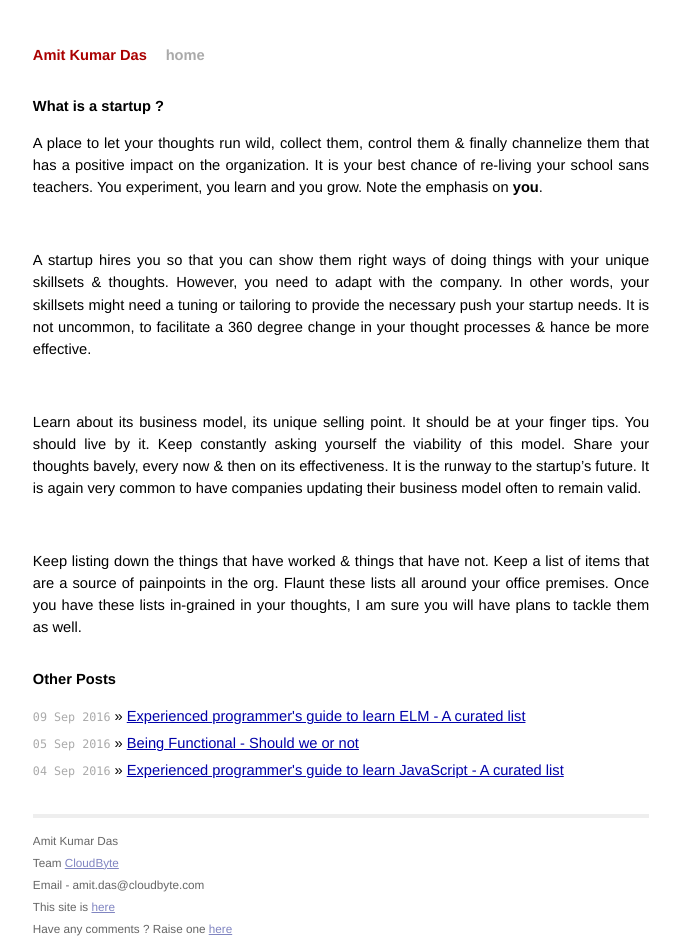
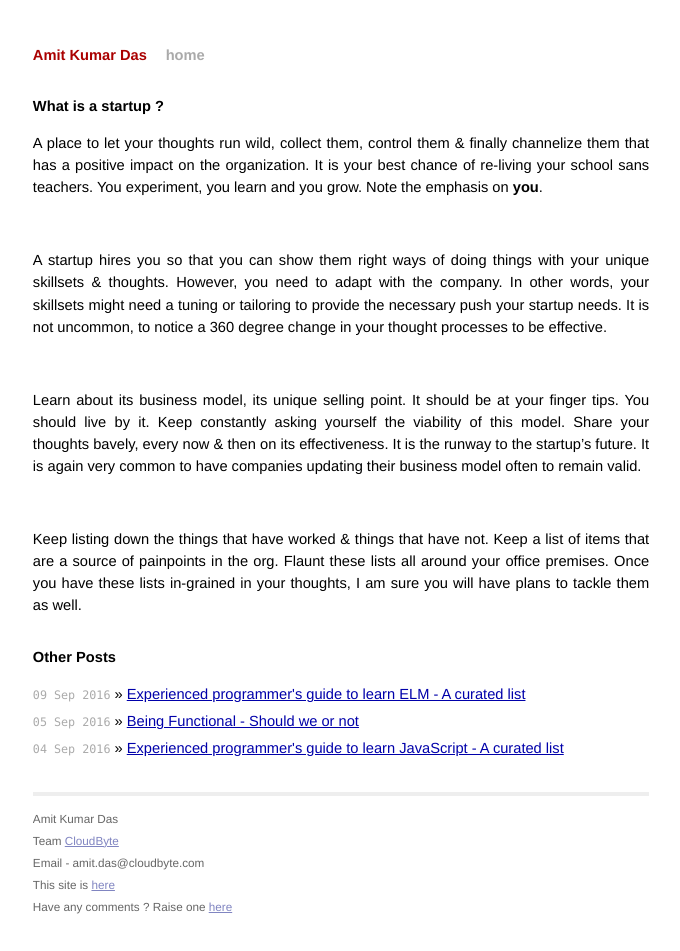
Before and after one commit to AmitKumarDas/amitkumardas.github.io, a Jekyll site: the page built from _posts/2016-09-11-what-is-a-startup.md, in a window 1280 px wide. Shown: the whole page, without its empty margins (299-979 px from the left). Built offline with Jekyll 4.4.1, drawn with Linux system fonts in a browser that asks for light colours.

Commit message:
Update 2016-09-11-what-is-a-startup.md

```diff
--- a/_posts/2016-09-11-what-is-a-startup.md
+++ b/_posts/2016-09-11-what-is-a-startup.md
@@ -5,26 +5,26 @@
 
 ## What is a startup ?
 
-> A place to let your thoughts run wild, collect them, control them & finally channelize them that
+A place to let your thoughts run wild, collect them, control them & finally channelize them that
 has a positive impact on the organization. It is your best chance of re-living your school sans
 teachers. You experiment, you learn and you grow. Note the emphasis on **you**.
 
 <br />
 
-> A startup hires you so that you can show them right ways of doing things with your unique skillsets & thoughts.
+A startup hires you so that you can show them right ways of doing things with your unique skillsets & thoughts.
 However, you need to adapt with the company. In other words, your skillsets might need a tuning or tailoring to
-provide the necessary push your startup needs. It is not uncommon, to facilitate a 360 degree change in your
-thought processes & hance be more effective.
+provide the necessary push your startup needs. It is not uncommon, to notice a 360 degree change in your
+thought processes to be effective.
 
 <br />
 
-> Learn about its business model, its unique selling point. It should be at your finger tips. You should live by it.
+Learn about its business model, its unique selling point. It should be at your finger tips. You should live by it.
 Keep constantly asking yourself the viability of this model. Share your thoughts bavely, every now & then on
 its effectiveness. It is the runway to the startup's future. It is again very common to have companies updating their
 business model often to remain valid.
 
 <br />
 
-> Keep listing down the things that have worked & things that have not. Keep a list of items that are a source of
+Keep listing down the things that have worked & things that have not. Keep a list of items that are a source of
 painpoints in the org. Flaunt these lists all around your office premises. Once you have these lists in-grained in
 your thoughts, I am sure you will have plans to tackle them as well.
```
